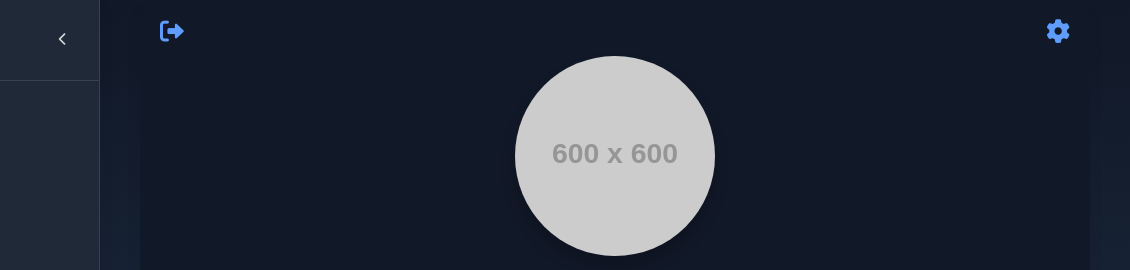
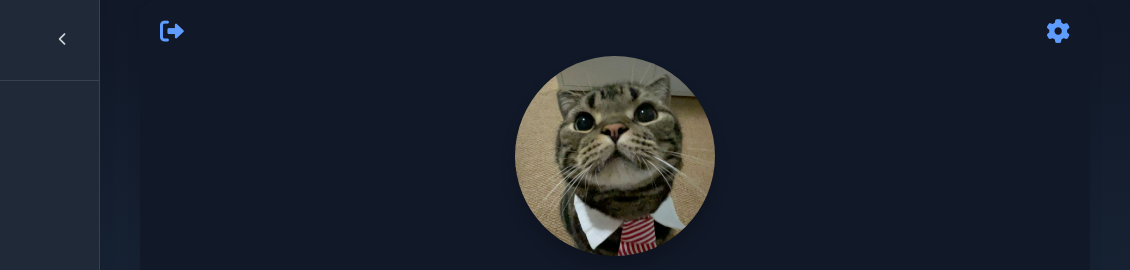
Before and after one commit to abhinavxk0/upnext, a plain HTML site: page profile.html in a window 1280 px wide. Shown: the top 270 px of the page, 150-1280 px from the left. Drawn offline with Linux system fonts and the light colour scheme; placeholder pictures from the web are drawn by us.

Commit message:
profile picture updated

```diff
--- a/profile.html
+++ b/profile.html
@@ -96,7 +96,7 @@
         </div>
         <div class="profile-header">
           <img
-            src="https://placehold.co/600x600?text=A"
+            src="/assets/profilepic.png"
             alt=""
             class="profile-image"
           />
```
Also changed, not shown: assets/profilepic.png (added).
